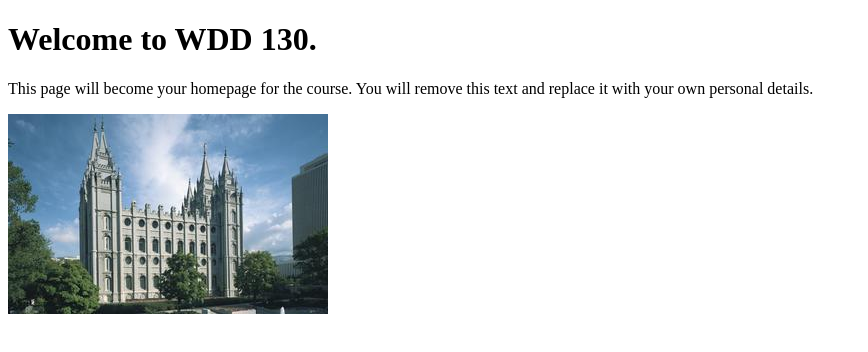
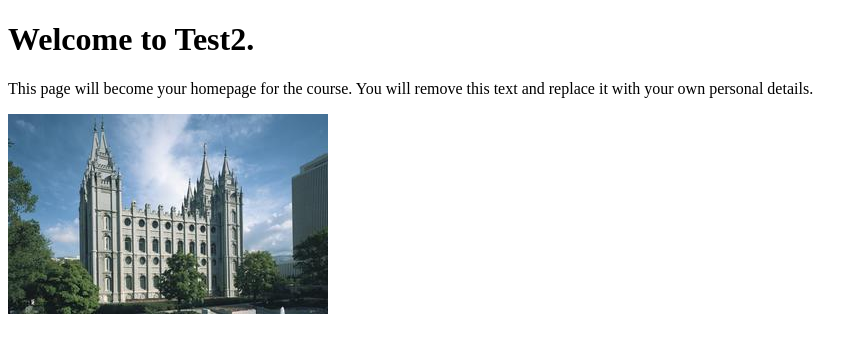
Before and after one commit to blburgen/test2, a plain HTML site: page index.html in a window 1280 px wide. Shown: the whole page, without its empty margins (0-868 px from the left). Drawn offline with Linux system fonts and the light colour scheme.

Commit message:
changed heading

```diff
--- a/index.html
+++ b/index.html
@@ -6,7 +6,7 @@
     <title>WDD 130 | Personal Homepage</title>
 </head>
 <body>
-    <h1>Welcome to WDD 130.</h1>
+    <h1>Welcome to Test2.</h1>
     <p>This page will become your homepage for the course. You will remove this text and replace it with your own personal details.</p>
 
     <img src="images/salt-lake-temple.jpg" alt="The Salt Lake Temple.">
```
